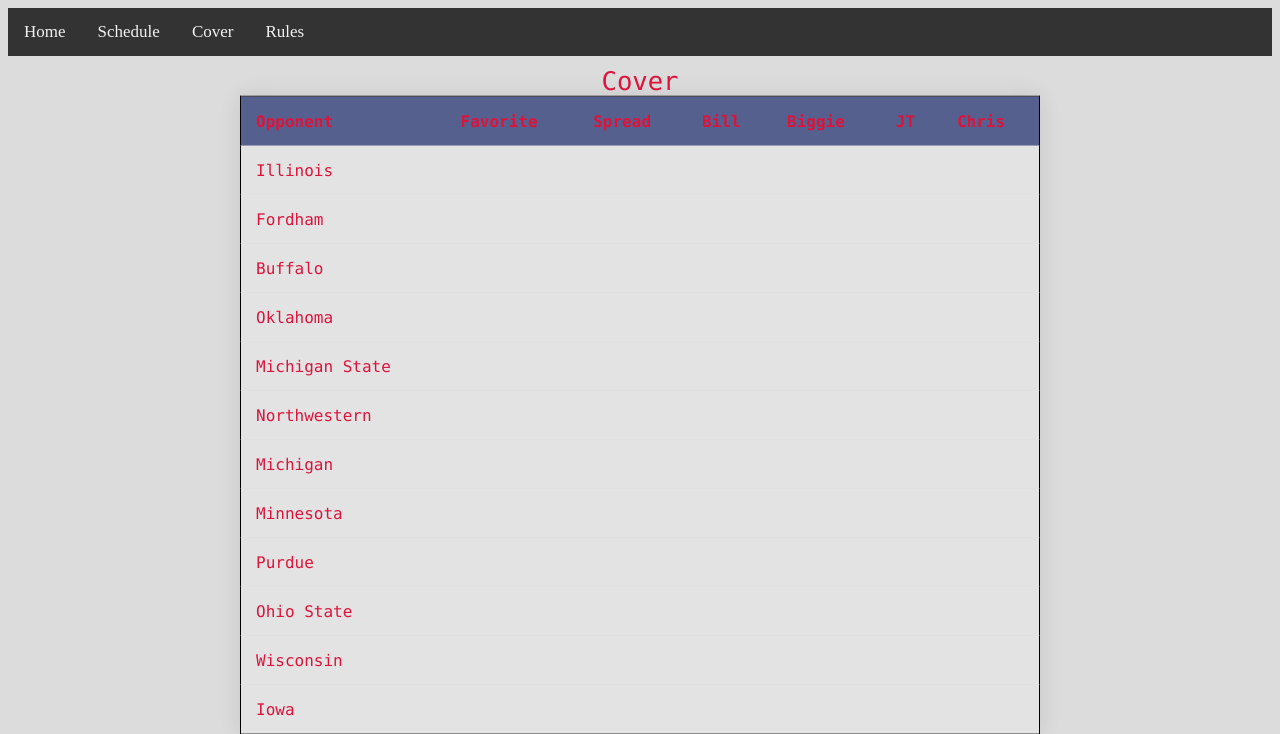
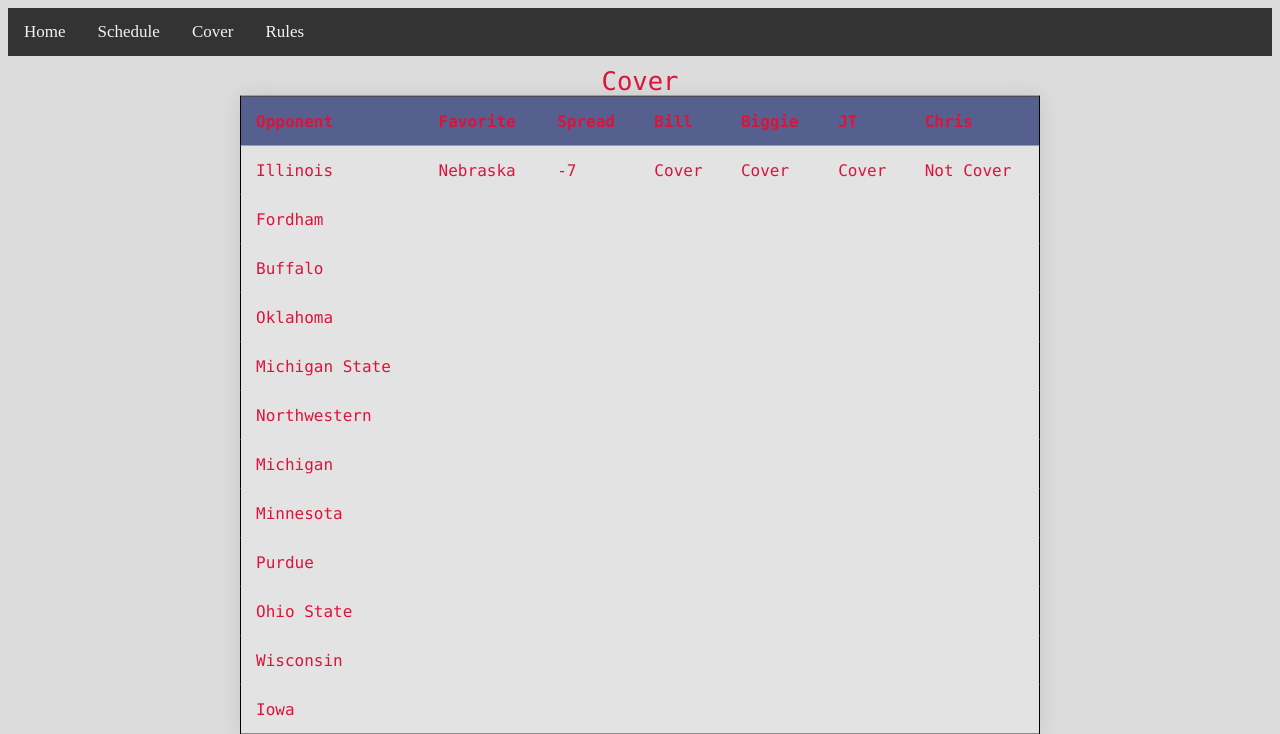
Before and after one commit to jt-cronin/2021HuskerApp, a Flask app: page /cover in a window 1280 px wide. Shown: the top 734 px of the page. Run offline with Flask 2, Linux system fonts and the light colour scheme.

Commit message:
pre Illinois Game

```diff
--- a/templates/cover.html
+++ b/templates/cover.html
@@ -17,12 +17,12 @@
     <tbody>
       <tr>
         <td>Illinois</td>
-        <td></td>
-        <td></td>
-        <td></td>
-        <td></td>
-        <td></td>
-        <td></td>
+        <td>Nebraska</td>
+        <td>-7</td>
+        <td>Cover</td>
+        <td>Cover</td>
+        <td>Cover</td>
+        <td>Not Cover</td>
       </tr>
       <tr>
         <td>Fordham</td>
```
